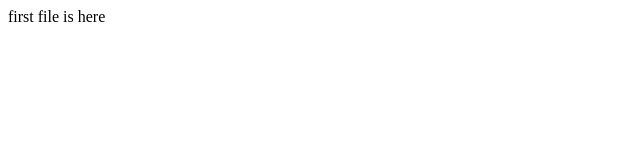
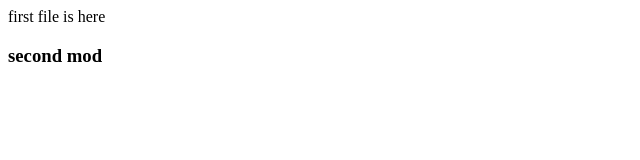
Before and after one commit to caroyl2320/repo3, a plain HTML site: page index.html in a window 1280 px wide. Shown: the whole page, without its empty margins (0-640 px from the left). Drawn offline with Linux system fonts and the light colour scheme.

Commit message:
second commit made

```diff
--- a/index.html
+++ b/index.html
@@ -1 +1,2 @@
 <h>first file is here </h2>
+<h3> second mod </h3>
```
